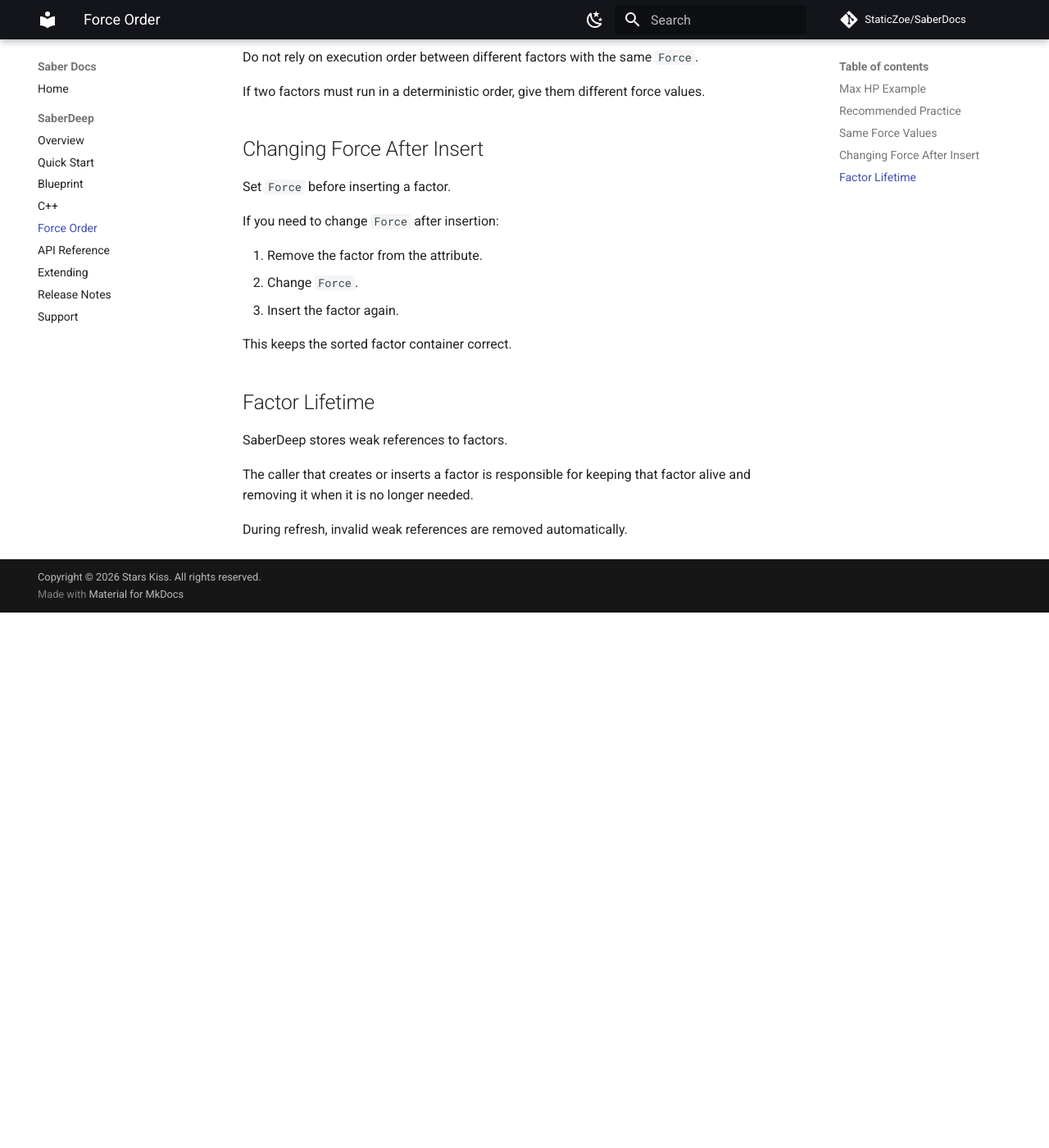
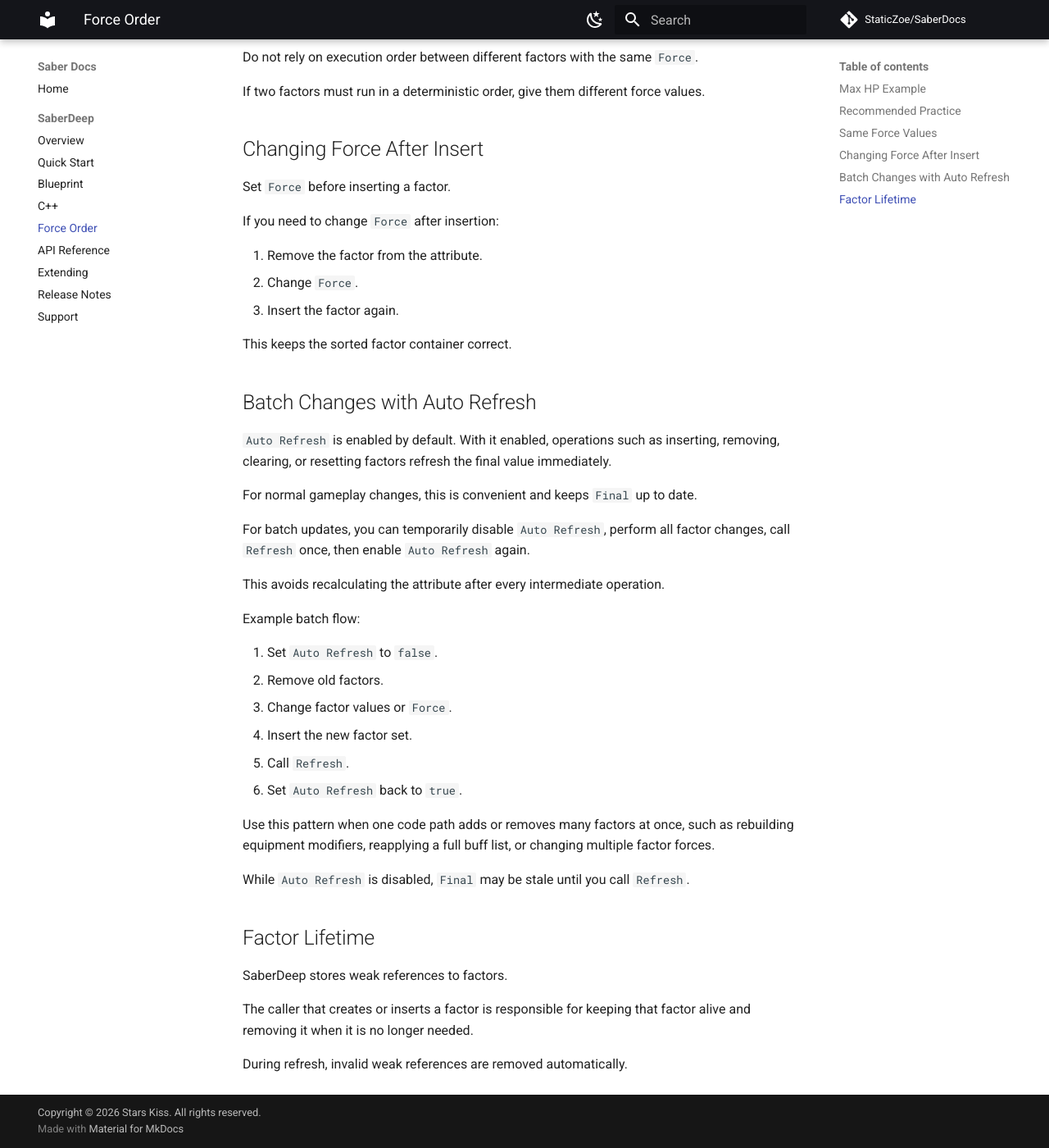
Before and after one commit to StaticZoe/SaberDocs, an MkDocs documentation site: the page built from docs/saberdeep/force-order.md, in a window 1280 px wide and 1400 px high, scrolled down 1806 px. Shown: the whole window at 82% size. Built offline with MkDocs 1.6.1 and Material for MkDocs 9.7.7, drawn with Linux system fonts in a browser that asks for light colours; comment, search, counter and statistics services are not loaded; before the commit the page ends 2553 px from its top, so only the background shows below that.

Commit message:
Document SaberDeep auto refresh batch updates

```diff
--- a/docs/saberdeep/force-order.md
+++ b/docs/saberdeep/force-order.md
@@ -76,6 +76,29 @@ If you need to change `Force` after insertion:
 
 This keeps the sorted factor container correct.
 
+## Batch Changes with Auto Refresh
+
+`Auto Refresh` is enabled by default. With it enabled, operations such as inserting, removing, clearing, or resetting factors refresh the final value immediately.
+
+For normal gameplay changes, this is convenient and keeps `Final` up to date.
+
+For batch updates, you can temporarily disable `Auto Refresh`, perform all factor changes, call `Refresh` once, then enable `Auto Refresh` again.
+
+This avoids recalculating the attribute after every intermediate operation.
+
+Example batch flow:
+
+1. Set `Auto Refresh` to `false`.
+2. Remove old factors.
+3. Change factor values or `Force`.
+4. Insert the new factor set.
+5. Call `Refresh`.
+6. Set `Auto Refresh` back to `true`.
+
+Use this pattern when one code path adds or removes many factors at once, such as rebuilding equipment modifiers, reapplying a full buff list, or changing multiple factor forces.
+
+While `Auto Refresh` is disabled, `Final` may be stale until you call `Refresh`.
+
 ## Factor Lifetime
 
 SaberDeep stores weak references to factors.
```
